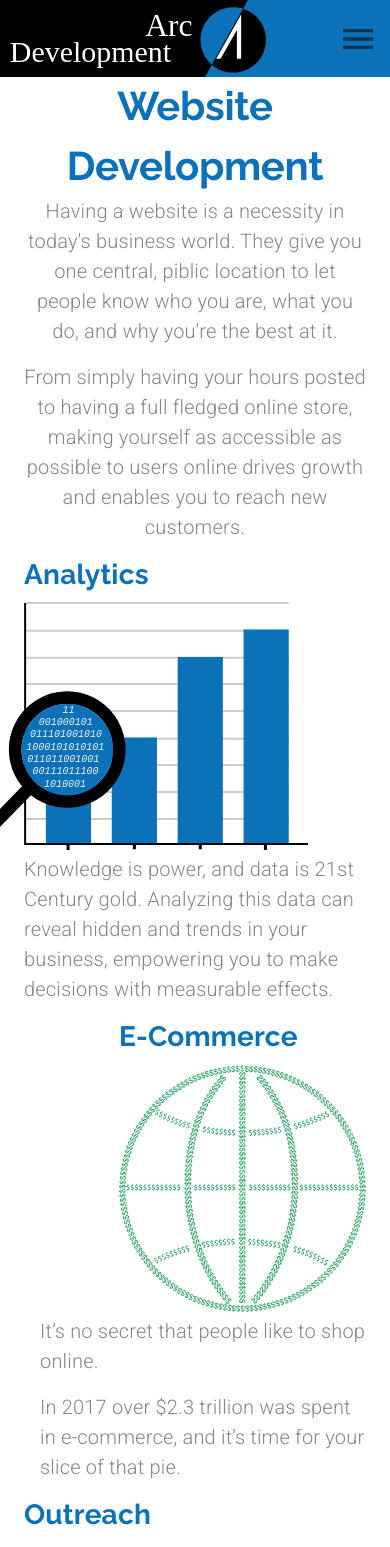
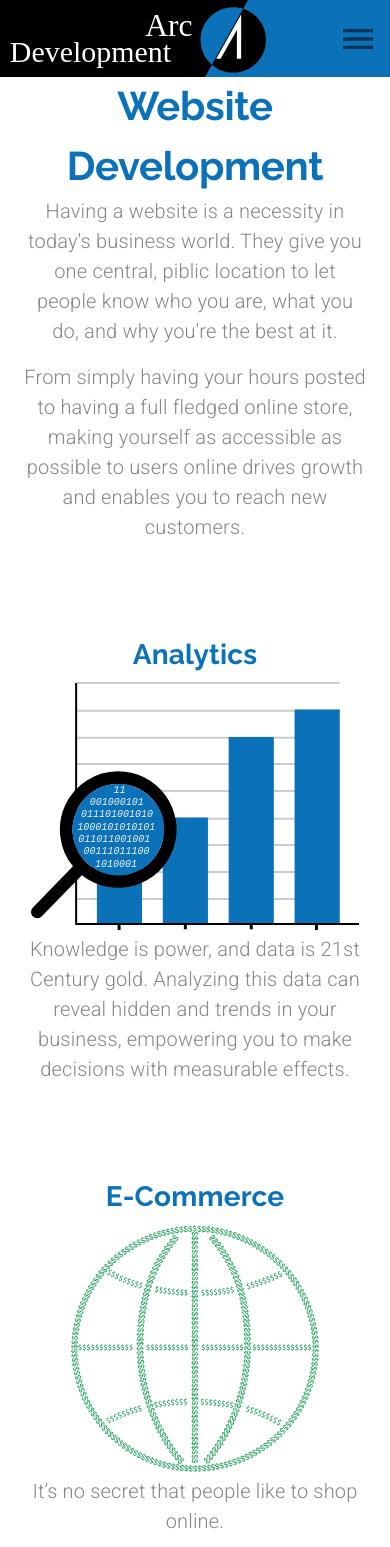
Before and after one commit to tanvirakibul/arc-development-app, a React (Create React App) app: page /websites in a window 390 px wide. Shown: the top 1547 px of the page. Built offline with nearby package versions, Linux system fonts and the light colour scheme.

Commit message:
made the website development page responsive

```diff
--- a/src/components/Websites.js
+++ b/src/components/Websites.js
@@ -47,6 +47,7 @@ export default function Websites(props) {
     const theme = useTheme();
     const matchesMD = useMediaQuery(theme.breakpoints.down("md"));
     const matchesSM = useMediaQuery(theme.breakpoints.down("sm"));
+    const matchesXS = useMediaQuery(theme.breakpoints.down("xs"));
 
     return (
         <Grid container direction="column">
@@ -101,17 +102,20 @@ export default function Websites(props) {
             {/* Analytics starts */}
             <Grid item container
             alignItems="center"
-            direction="row"
-            className={classes.rowContainer} >
+            direction={matchesSM ? "column" : "row"  }
+            className={classes.rowContainer}
+            style={{marginTop: '5em'}} >
 
             <Grid item>
                 <Grid container direction ="column">
                     <Grid item>
-                        <Typography variant="h4" gutterBottom>Analytics</Typography>
+                        <Typography variant="h4" gutterBottom
+                        align={matchesSM ? "center" : undefined}
+                        >Analytics</Typography>
                     </Grid>
                     <Grid item>
                         <img src={analytics}
-                        style={{marginLeft: "-2.75em"}}
+                        style={{ marginLeft: matchesSM? 0 : "-2.75em"}}
                         alt="graph with magnifying glass revealing 1's and 0's" />
                     </Grid>
                 </Grid>
@@ -120,6 +124,7 @@ export default function Websites(props) {
                 <Typography
                 paragraph
                 variant="body1"
+                align={matchesSM ? "center" : undefined}
                 >
                     Knowledge is power, and data is 21st Century gold.
                     Analyzing this data can reveal hidden and trends in your
@@ -132,14 +137,17 @@ export default function Websites(props) {
             {/* Ecomerce section starts */}
             <Grid item container
             alignItems="center"
-            justify = "flex-end"
-            direction="row"
-            className={classes.rowContainer} >
+            justify = {matchesSM ? "center" : "flex-end"}
+            direction={matchesSM ? "column" : "row"  }
+            className={classes.rowContainer}
+            style={{marginBottom: "5em", marginTop: "5em"}}>
 
             <Grid item>
                 <Grid container direction ="column">
                     <Grid item >
-                        <Typography variant="h4" gutterBottom>
+                        <Typography variant="h4"
+                        align={matchesSM ? "center" : undefined}
+                        gutterBottom>
                             E-Commerce
                             </Typography>
                     </Grid>
@@ -150,14 +158,16 @@ export default function Websites(props) {
                 </Grid>
             </Grid>
             <Grid item
-            style={{marginLeft: "1em"}}
+            style={{marginLeft: matchesSM ? 0 : "1em"}}
              className={classes.paragraphContainer}>
                 <Typography variant="body1"
                 paragraph
+                align={matchesSM ? "center" : undefined}
                 >
                 It’s no secret that people like to shop online.
                 </Typography>
                 <Typography variant="body1"
+                align={matchesSM ? "center" : undefined}
                 paragraph
                 >
                 In 2017 over $2.3 trillion was spent in e-commerce, and it’s time for your slice of that pie.                </Typography>
@@ -167,13 +177,15 @@ export default function Websites(props) {
             {/* Outreach starts */}
             <Grid item container
             alignItems="center"
-            direction="row"
+            direction={matchesSM ? "column" : "row"  }
             className={classes.rowContainer} >
 
             <Grid item>
                 <Grid container direction ="column">
                     <Grid item>
-                        <Typography variant="h4" gutterBottom>
+                        <Typography variant="h4"
+                        align={matchesSM ? "center" : undefined}
+                         gutterBottom>
                             Outreach
                             </Typography>
                     </Grid>
@@ -183,10 +195,11 @@ export default function Websites(props) {
                     </Grid>
                 </Grid>
             </Grid>
-            <Grid item style={{marginLeft: "1em"}}
+            <Grid item style={{marginLeft: matchesSM ? 0 : "1em"}}
             className={classes.paragraphContainer}>
                 <Typography
                 paragraph
+                align={matchesSM ? "center" : undefined}
                 variant="body1"
                 >
                    Draw people in with a dazzling website. Showing off your products online is a great way to help customers decide what’s right for them before visiting in person.
@@ -198,13 +211,16 @@ export default function Websites(props) {
             <Grid item container
             alignItems="center"
             justify = "flex-end"
-            direction="row"
-            className={classes.rowContainer} >
+            direction={matchesSM ? "column" : "row"  }
+            className={classes.rowContainer}
+            style={{marginTop: "5em", marginBottom: "5em"}}>
 
             <Grid item>
                 <Grid container direction ="column">
                     <Grid item >
-                        <Typography variant="h4" gutterBottom>
+                        <Typography variant="h4"
+                        align={matchesSM ? "center" : undefined}
+                        gutterBottom>
                             Search Engine <br /> Optimization
                             </Typography>
                     </Grid>
@@ -215,20 +231,23 @@ export default function Websites(props) {
                 </Grid>
             </Grid>
             <Grid item
-            style={{marginLeft: "1em"}}
+            style={{marginLeft: matchesSM ? 0 : "1em"}}
              className={classes.paragraphContainer}>
                 <Typography variant="body1"
                 paragraph
+                align={matchesSM ? "center" : undefined}
                 >
                 How often have you ever been to the second page of Google results?
                 </Typography>
                 <Typography variant="body1"
                 paragraph
+                align={matchesSM ? "center" : undefined}
                 >
                     If you’re like us, probably never.
                 </Typography>
                 <Typography variant="body1"
                 paragraph
+                align={matchesSM ? "center" : undefined}
                 >
                     Customers don’t go there either, so we make sure your website is designed to end up on top.
                 </Typography>
```
